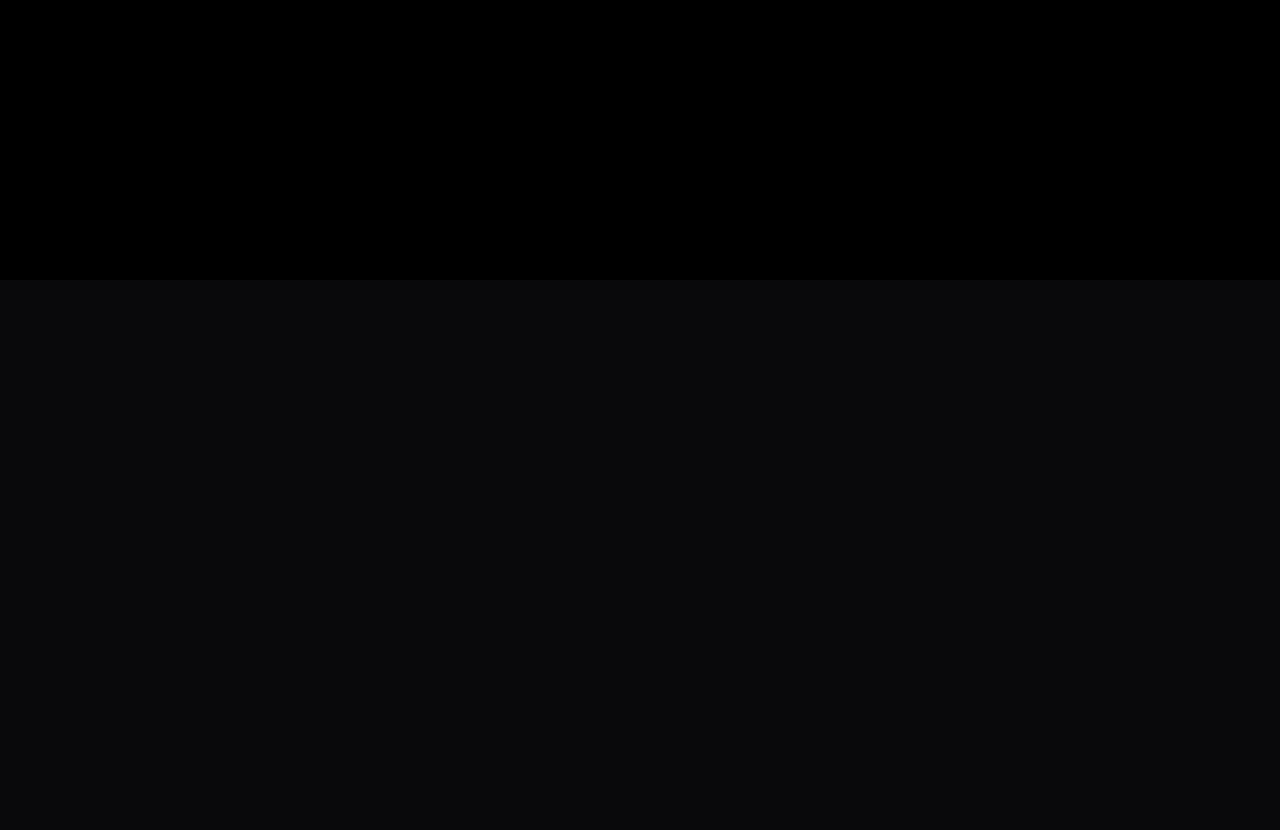
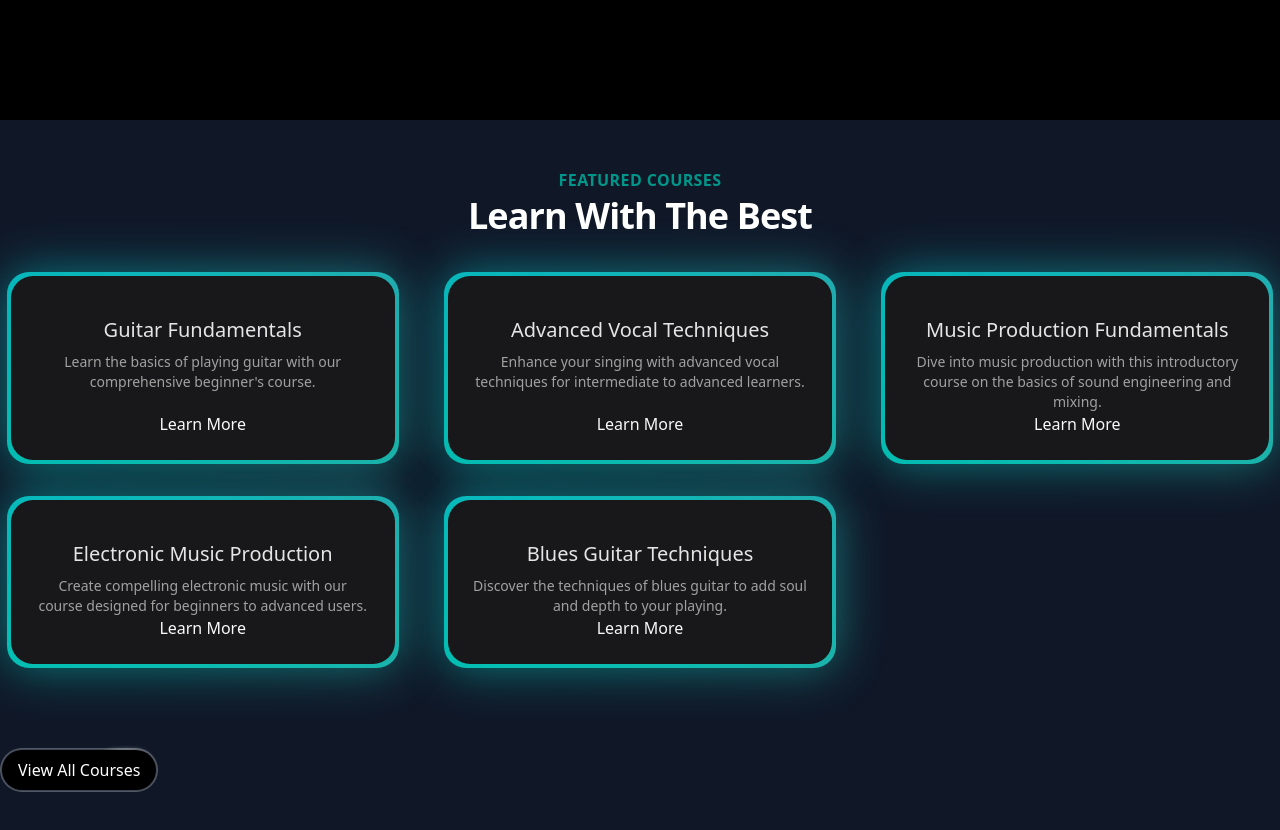
Before and after one commit to Kashyap2210/Music-Academy, a Next.js app: page / in a window 1280 px wide. Shown: the part 520-1350 px from the top of the page. Before the commit the page ends 800 px from the top, so only its background shows below. Built offline with nearby package versions, Linux system fonts and the light colour scheme.

Commit message:
featured-courses-implement

```diff
--- /dev/null
+++ b/app/components/FeaturedCourses.tsx
@@ -0,0 +1,63 @@
+"use Client";
+import { BackgroundGradient } from "@/components/ui/background-gradient";
+import { HoverBorderGradient } from "@/components/ui/hover-button-gradient";
+import Link from "next/link";
+import courseData from "../data/music_courses.json";
+
+export interface ICourse {
+  id: number;
+  title: string;
+  slug: string;
+  description: string;
+  price: number;
+  instructor: string;
+  isFeatured: boolean;
+}
+
+export default function FeaturedCourses() {
+  const featuredCourses: ICourse[] = courseData.courses.filter(
+    (course: ICourse) => course.isFeatured
+  );
+
+  return (
+    <div className="py-12 bg-gray-900">
+      <div>
+        <div className="text-center">
+          <h2 className="text-base text-teal-600 font-semibold tracking-wide uppercase">
+            Featured Courses
+          </h2>
+          <p className="mt-2 text-3xl leading-8 font-extrabold tracking-tight text-white sm:text-4xl">
+            Learn With The Best
+          </p>
+        </div>
+      </div>
+      <div className="mt-10">
+        <div className="grid grid-cols-1 sm:grid-cols-2 lg:grid-cols-3 gap-8 justify-center">
+          {featuredCourses.map((course) => (
+            <div key={course.id} className="flex justify-center ">
+              <BackgroundGradient
+                className="flex flex-col rounded-[22px] bg-white dark:bg-zinc-900 overflow-hidden h-full max-w-sm"
+                animate={true}
+              >
+                <div className="p-4 sm:p-6 flex flex-col items-center text-center grow">
+                  <p className="text-lg sm:text-xl text-black mt-4 mb-2 dark:text-neutral-200">
+                    {course.title}
+                  </p>
+                  <p className="text-sm text-neutral-600 dark:text-neutral-400 grow">
+                    {course.description}
+                  </p>
+                  <Link href={`/courses/${course.slug}`}>Learn More</Link>
+                </div>
+              </BackgroundGradient>
+            </div>
+          ))}
+        </div>
+      </div>
+      <div className="mt-20 text-center">
+        <HoverBorderGradient>
+          <Link href={"/courses"}>View All Courses</Link>
+        </HoverBorderGradient>
+      </div>
+    </div>
+  );
+}
--- a/app/page.tsx
+++ b/app/page.tsx
@@ -1,3 +1,4 @@
+import FeaturedCourses from "./components/FeaturedCourses";
 import HeroSection from "./components/HeroSection";
 
 export default function Home() {
@@ -7,6 +8,7 @@ export default function Home() {
   02]"
     >
       <HeroSection />
+      <FeaturedCourses />
     </main>
   );
 }
--- /dev/null
+++ b/components/ui/background-gradient.tsx
@@ -0,0 +1,73 @@
+"use client";
+import { motion } from "motion/react";
+import React from "react";
+import { cn } from "../../app/utils/cn";
+
+export const BackgroundGradient = ({
+  children,
+  className,
+  containerClassName,
+  animate = true,
+}: {
+  children?: React.ReactNode;
+  className?: string;
+  containerClassName?: string;
+  animate?: boolean;
+}) => {
+  const variants = {
+    initial: {
+      backgroundPosition: "0 50%",
+    },
+    animate: {
+      backgroundPosition: ["0, 50%", "100% 50%", "0 50%"],
+    },
+  };
+  return (
+    <div className={cn("relative p-[4px] group", containerClassName)}>
+      <motion.div
+        variants={animate ? variants : undefined}
+        initial={animate ? "initial" : undefined}
+        animate={animate ? "animate" : undefined}
+        transition={
+          animate
+            ? {
+                duration: 5,
+                repeat: Infinity,
+                repeatType: "reverse",
+              }
+            : undefined
+        }
+        style={{
+          backgroundSize: animate ? "400% 400%" : undefined,
+        }}
+        className={cn(
+          "absolute inset-0 rounded-3xl z-[1] opacity-60 group-hover:opacity-100 blur-xl  transition duration-500 will-change-transform",
+          " bg-[radial-gradient(circle_farthest-side_at_0_100%,#00ccb1,transparent),radial-gradient(circle_farthest-side_at_100%_0,#7b61ff,transparent),radial-gradient(circle_farthest-side_at_100%_100%,#ffc414,transparent),radial-gradient(circle_farthest-side_at_0_0,#1ca0fb,#141316)]"
+        )}
+      />
+      <motion.div
+        variants={animate ? variants : undefined}
+        initial={animate ? "initial" : undefined}
+        animate={animate ? "animate" : undefined}
+        transition={
+          animate
+            ? {
+                duration: 5,
+                repeat: Infinity,
+                repeatType: "reverse",
+              }
+            : undefined
+        }
+        style={{
+          backgroundSize: animate ? "400% 400%" : undefined,
+        }}
+        className={cn(
+          "absolute inset-0 rounded-3xl z-[1] will-change-transform",
+          "bg-[radial-gradient(circle_farthest-side_at_0_100%,#00ccb1,transparent),radial-gradient(circle_farthest-side_at_100%_0,#7b61ff,transparent),radial-gradient(circle_farthest-side_at_100%_100%,#ffc414,transparent),radial-gradient(circle_farthest-side_at_0_0,#1ca0fb,#141316)]"
+        )}
+      />
+
+      <div className={cn("relative z-10", className)}>{children}</div>
+    </div>
+  );
+};
--- /dev/null
+++ b/components/ui/hover-button-gradient.tsx
@@ -0,0 +1,98 @@
+"use client";
+import { motion } from "motion/react";
+import React, { useEffect, useState } from "react";
+import { cn } from "../../app/utils/cn";
+
+type Direction = "TOP" | "LEFT" | "BOTTOM" | "RIGHT";
+
+export function HoverBorderGradient({
+  children,
+  containerClassName,
+  className,
+  as: Tag = "button",
+  duration = 1,
+  clockwise = true,
+  ...props
+}: React.PropsWithChildren<
+  {
+    as?: React.ElementType;
+    containerClassName?: string;
+    className?: string;
+    duration?: number;
+    clockwise?: boolean;
+  } & React.HTMLAttributes<HTMLElement>
+>) {
+  const [hovered, setHovered] = useState<boolean>(false);
+  const [direction, setDirection] = useState<Direction>("TOP");
+
+  const rotateDirection = (currentDirection: Direction): Direction => {
+    const directions: Direction[] = ["TOP", "LEFT", "BOTTOM", "RIGHT"];
+    const currentIndex = directions.indexOf(currentDirection);
+    const nextIndex = clockwise
+      ? (currentIndex - 1 + directions.length) % directions.length
+      : (currentIndex + 1) % directions.length;
+    return directions[nextIndex];
+  };
+
+  const movingMap: Record<Direction, string> = {
+    TOP: "radial-gradient(20.7% 50% at 50% 0%, hsl(0, 0%, 100%) 0%, rgba(255, 255, 255, 0) 100%)",
+    LEFT: "radial-gradient(16.6% 43.1% at 0% 50%, hsl(0, 0%, 100%) 0%, rgba(255, 255, 255, 0) 100%)",
+    BOTTOM:
+      "radial-gradient(20.7% 50% at 50% 100%, hsl(0, 0%, 100%) 0%, rgba(255, 255, 255, 0) 100%)",
+    RIGHT:
+      "radial-gradient(16.2% 41.199999999999996% at 100% 50%, hsl(0, 0%, 100%) 0%, rgba(255, 255, 255, 0) 100%)",
+  };
+
+  const highlight =
+    "radial-gradient(75% 181.15942028985506% at 50% 50%, #3275F8 0%, rgba(255, 255, 255, 0) 100%)";
+
+  useEffect(() => {
+    if (!hovered) {
+      const interval = setInterval(() => {
+        setDirection((prevState) => rotateDirection(prevState));
+      }, duration * 1000);
+      return () => clearInterval(interval);
+    }
+  }, [hovered]);
+  return (
+    <Tag
+      onMouseEnter={(event: React.MouseEvent<HTMLDivElement>) => {
+        setHovered(true);
+      }}
+      onMouseLeave={() => setHovered(false)}
+      className={cn(
+        "relative flex rounded-full border  content-center bg-black/20 hover:bg-black/10 transition duration-500 dark:bg-white/20 items-center flex-col flex-nowrap gap-10 h-min justify-center overflow-visible p-px decoration-clone w-fit",
+        containerClassName
+      )}
+      {...props}
+    >
+      <div
+        className={cn(
+          "w-auto text-white z-10 bg-black px-4 py-2 rounded-[inherit]",
+          className
+        )}
+      >
+        {children}
+      </div>
+      <motion.div
+        className={cn(
+          "flex-none inset-0 overflow-hidden absolute z-0 rounded-[inherit]"
+        )}
+        style={{
+          filter: "blur(2px)",
+          position: "absolute",
+          width: "100%",
+          height: "100%",
+        }}
+        initial={{ background: movingMap[direction] }}
+        animate={{
+          background: hovered
+            ? [movingMap[direction], highlight]
+            : movingMap[direction],
+        }}
+        transition={{ ease: "linear", duration: duration ?? 1 }}
+      />
+      <div className="bg-black absolute z-1 flex-none inset-[2px] rounded-[100px]" />
+    </Tag>
+  );
+}
```
Also changed, not shown: package.json (line endings or trailing spaces).
